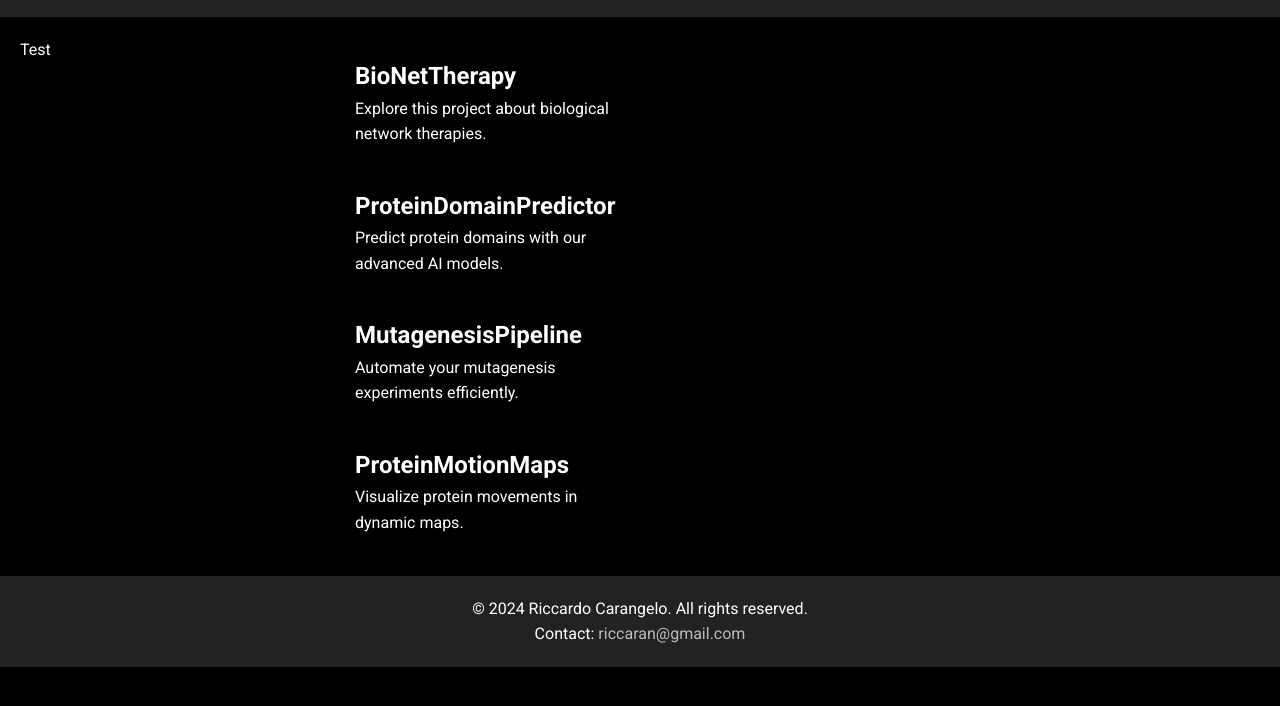
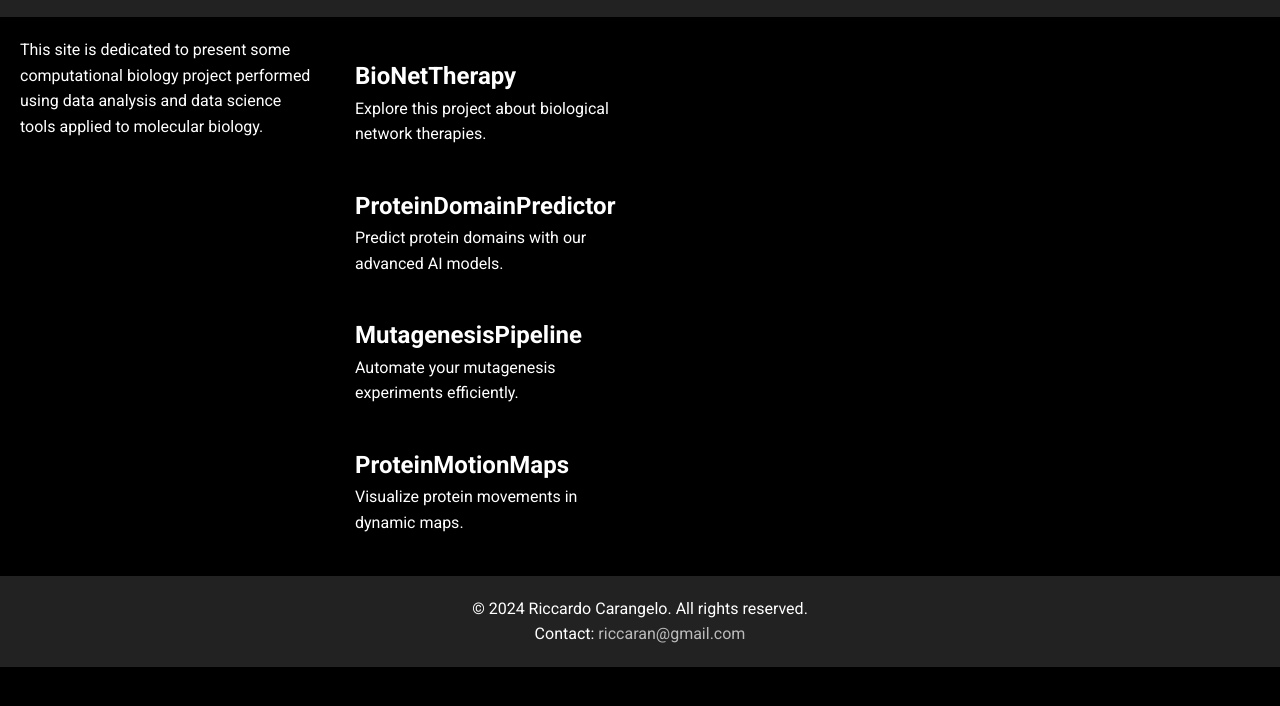
Before and after one commit to riccaran/main, a plain HTML site: page index.html in a window 1280 px wide. Shown: the part 74-780 px from the top of the page. Drawn offline with Linux system fonts and the light colour scheme.

Commit message:
Update index.html

```diff
--- a/index.html
+++ b/index.html
@@ -12,7 +12,11 @@
         <h1>Research Projects</h1>
     </header>
     <main>
-Test
+
+        <section class="introduction">
+            <p>This site is dedicated to present some computational biology project performed using data analysis and data science tools applied to molecular biology.</p>
+        </section>
+
         <div class="grid-container">
             <div class="card" style="background-image: url('image1.jpg');">
                 <a href="https://riccaran.github.io/BioNetTherapy/">
```
